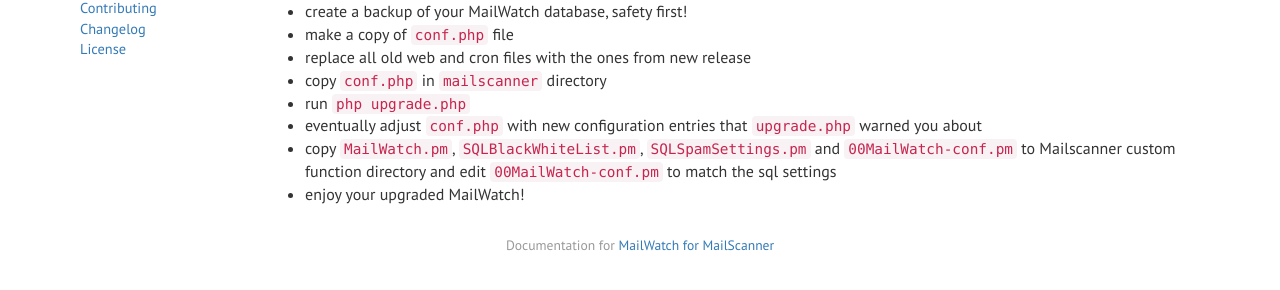
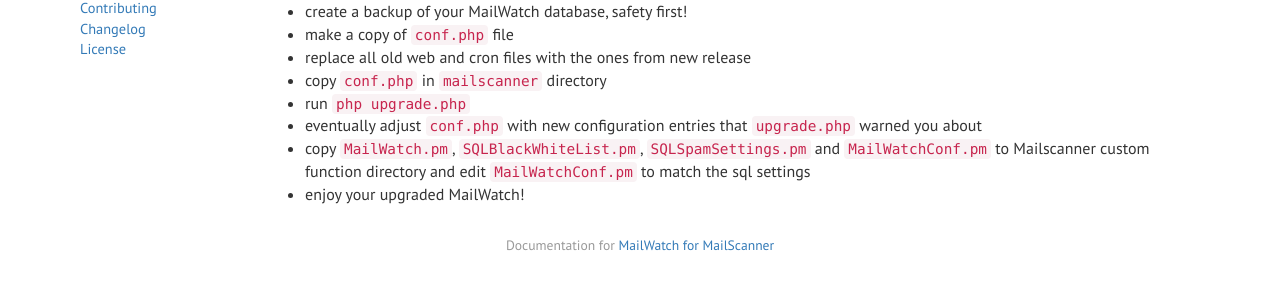
Before and after one commit to mailwatch/mailwatch-docs, a Jekyll site: the page built from _posts/2017-02-03-upgrading.md, in a window 1280 px wide. Shown: the part 263-553 px from the top of the page. Built offline with Jekyll 4.4.1, drawn with Linux system fonts in a browser that asks for light colours; nearby versions of some CDN libraries.

Commit message:
Update MailWatchConf.pm in Upgrading page (#16)

```diff
--- a/_posts/2017-02-03-upgrading.md
+++ b/_posts/2017-02-03-upgrading.md
@@ -21,5 +21,5 @@ Follow this procedure to make sure that the upgrade process will go as smooth as
 * copy `conf.php` in `mailscanner` directory
 * run `php upgrade.php`
 * eventually adjust `conf.php` with new configuration entries that `upgrade.php` warned you about
-* copy `MailWatch.pm`, `SQLBlackWhiteList.pm`, `SQLSpamSettings.pm` and `00MailWatch-conf.pm` to Mailscanner custom function directory and edit `00MailWatch-conf.pm` to match the sql settings
+* copy `MailWatch.pm`, `SQLBlackWhiteList.pm`, `SQLSpamSettings.pm` and `MailWatchConf.pm` to Mailscanner custom function directory and edit `MailWatchConf.pm` to match the sql settings
 * enjoy your upgraded MailWatch!
```
Also changed, not shown: other parts of _posts/2017-02-03-upgrading.md (+1 -1 lines).
